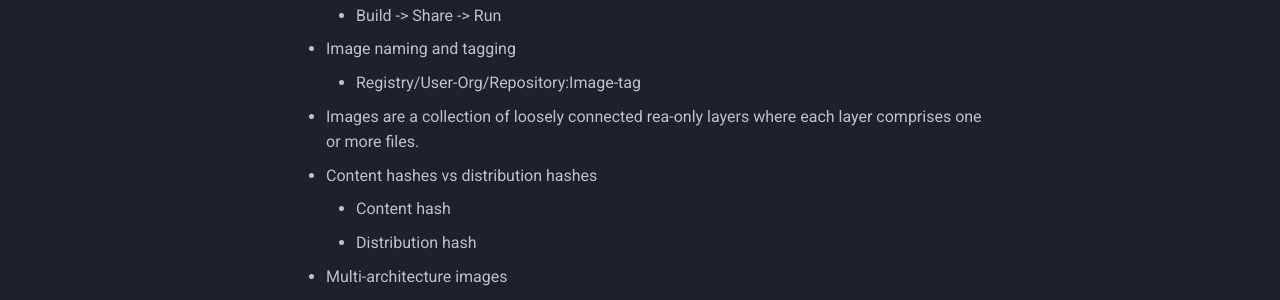
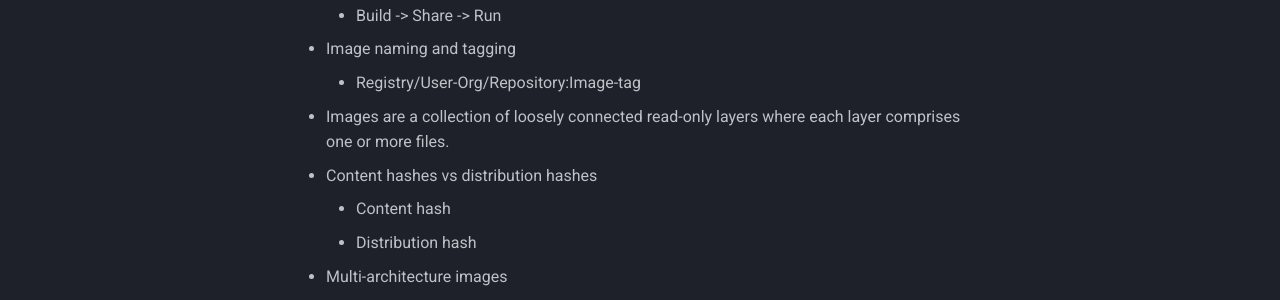
Before and after one commit to janobourian/docker-containers, an MkDocs documentation site: the page built from docs/working-with-images.md, in a window 1280 px wide and 900 px high. Shown: the part 244-544 px from the top of the window. Built offline with MkDocs 1.6.1 and Material for MkDocs 9.7.7, drawn with Linux system fonts in a browser that asks for light colours.

Commit message:
add: some ortography fixes

```diff
--- a/docs/working-with-images.md
+++ b/docs/working-with-images.md
@@ -5,7 +5,7 @@
     * Build -> Share -> Run
 * Image naming and tagging
     * Registry/User-Org/Repository:Image-tag
-* Images are a collection of loosely connected rea-only layers where each layer comprises one or more files.
+* Images are a collection of loosely connected read-only layers where each layer comprises one or more files.
 * Content hashes vs distribution hashes
     * Content hash
     * Distribution hash
```
Also changed, not shown: docs/docker-engine.md (+1 -1 lines).
